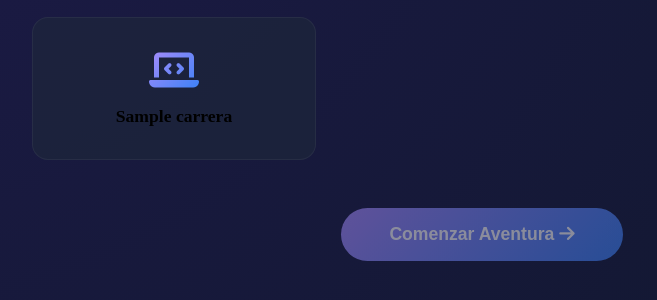
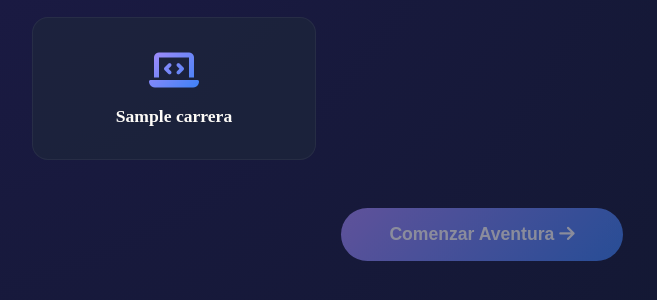
Before and after one commit to AgusBustos/Eli-Cal-Tracker, a Flask app: page /elegir-carrera in a window 1280 px wide. Shown: the part 373-673 px from the top of the page, without its empty margins (158-815 px from the left). Run offline with Flask 3, Linux system fonts and the light colour scheme; the visitor is signed in with stand-in values (Sample User, id 1); a database or web service that is not in the repository returns one stand-in record (values such as "Sample title"); some libraries are stand-ins or nearby versions.

Commit message:
UI: Change career selection text color to cream

```diff
--- a/templates/elegir_carrera.html
+++ b/templates/elegir_carrera.html
@@ -54,6 +54,9 @@
             background: linear-gradient(135deg, #a78bfa 0%, #3b82f6 100%);
             -webkit-background-clip: text;
             -webkit-text-fill-color: transparent;
+        }
+        .career-card h3 {
+            color: #fdfbf7; /* Cream color */
         }
         .career-card.disabled {
             opacity: 0.6;
```
